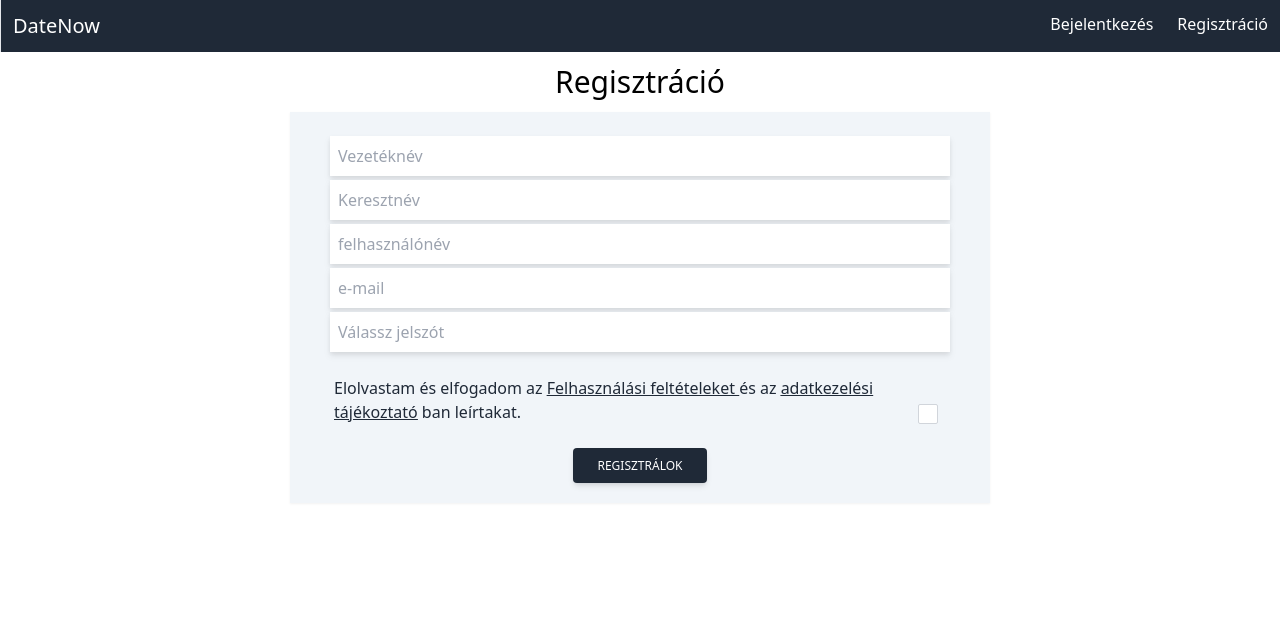
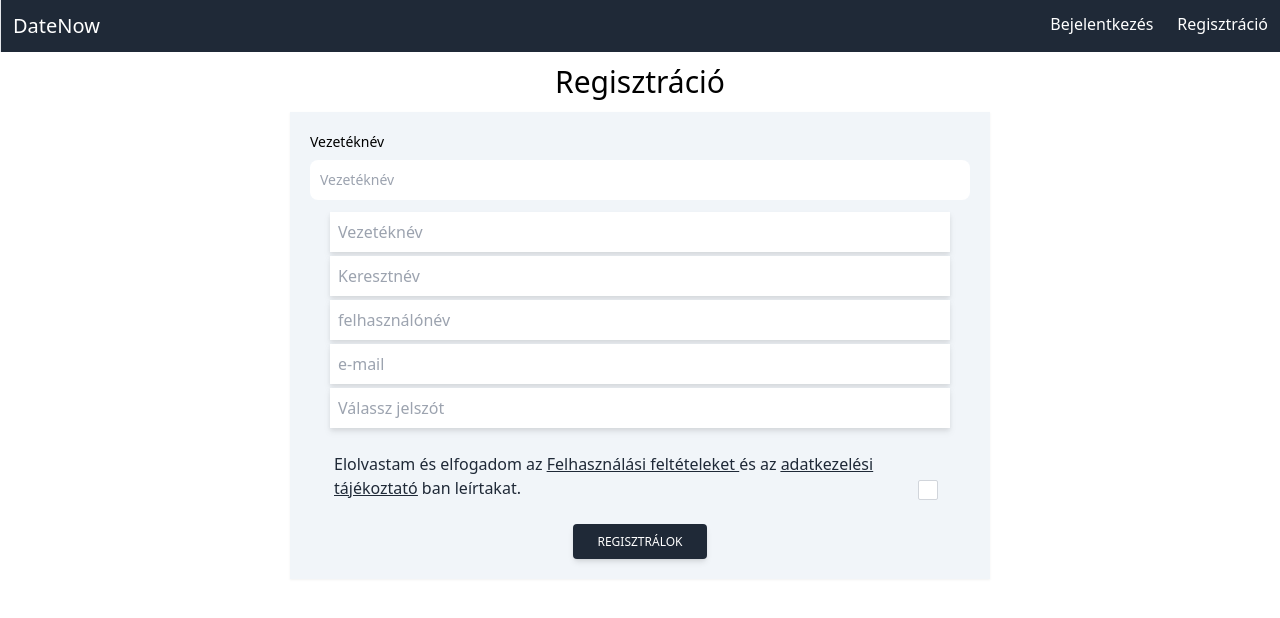
Before and after one commit to Homvi/next-tailwind-date, a Next.js app: page /registration in a window 1280 px wide. Shown: the top 618 px of the page. Built offline with nearby package versions, Linux system fonts and the light colour scheme.

Commit message:
change last name input

```diff
--- a/pages/registration.jsx
+++ b/pages/registration.jsx
@@ -1,20 +1,34 @@
 import Link from 'next/link';
-import React from 'react'
+import React, { useState } from 'react'
+import { validateEmail } from "../validation"
 
 const registration = () => {
 
+    const [email, setEmail] = useState("")
+
     const handleSubmit = () => {
         console.log("The form has been submitted");
+    }
+
+    const handleEmail = (e) => {
+        setEmail(e.target.value);
+        validateEmail("registrationEmailInput")
     }
 
     return (
         <>
             <h1 className='text-3xl flex justify-center m-3 relative z-0'  >Regisztráció</h1>
             <form action="#" className="max-w-[700px] relative z-0 drop-shadow-sm bg-slate-100 p-5 flex flex-col mx-auto" >
+                <div className="mb-2">
+                    <label htmlFor="lastNameInput" className="block mb-2 text-sm font-medium">Vezetéknév</label>
+                    <input type="text" id="lastNameInput" className=" text-sm rounded-lg  block w-full p-2.5" placeholder="Vezetéknév" />
+                    <p className="mt-2 text-sm text-red-600 dark:text-red-500 hidden"><span className="font-medium">Oops!</span> A név mező kitöltése kötelező!
+                    </p>
+                </div>
                 <input type="text" placeholder='Vezetéknév' className='drop-shadow-md p-2 mt-1 mx-5' />
                 <input type="text" placeholder='Keresztnév' className='drop-shadow-md p-2 mt-1 mx-5' />
                 <input type="text" placeholder='felhasználónév' className='drop-shadow-md p-2 mt-1 mx-5' />
-                <input type="email" placeholder='e-mail' className='drop-shadow-md p-2 mt-1 mx-5' />
+                <input type="email" id='registrationEmailInput' value={email} onChange={e => handleEmail(e)} placeholder='e-mail' className='drop-shadow-md p-2 mt-1 mx-5' />
                 <input autoComplete='true' type="password" placeholder='Válassz jelszót' className='drop-shadow-md p-2 mt-1 mx-5' />
                 <div className="form-check flex justify-center  m-4 p-2 ">
                     <label className="form-check-label inline-block text-gray-800" htmlFor="flexCheckDefault">
--- a/validation.js
+++ b/validation.js
@@ -17,10 +17,12 @@ const validateEmail = (elementId) => {
   if (isValid) {
     emailInput.classList.add("shadow-[0_0px_0px_3px_#a5f48ad6]");
     emailInput.classList.remove("shadow-[0_0px_0px_3px_#ff505041]");
+    console.log("The email is valid");
   }
   if (!isValid) {
     emailInput.classList.remove("shadow-[0_0px_0px_3px_#a5f48ad6]");
     emailInput.classList.add("shadow-[0_0px_0px_3px_#ff505041]");
+    console.log("The email is NOT valid");
   }
   return isValid;
 };
```
